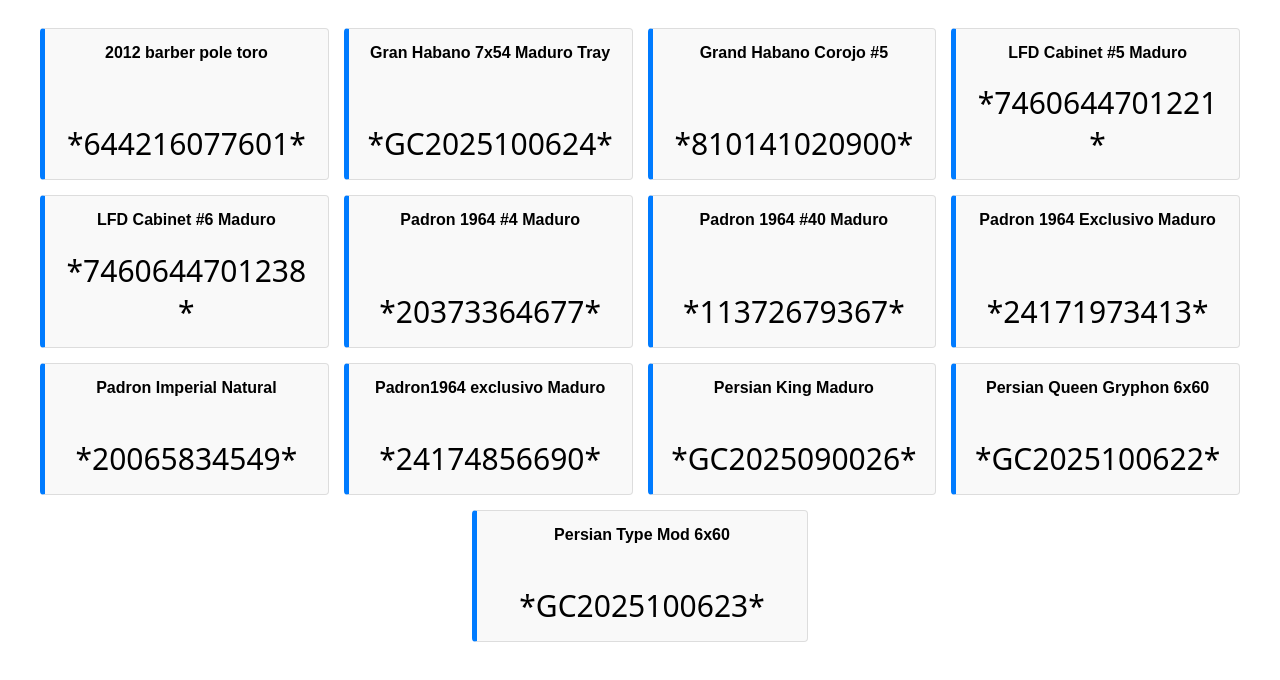
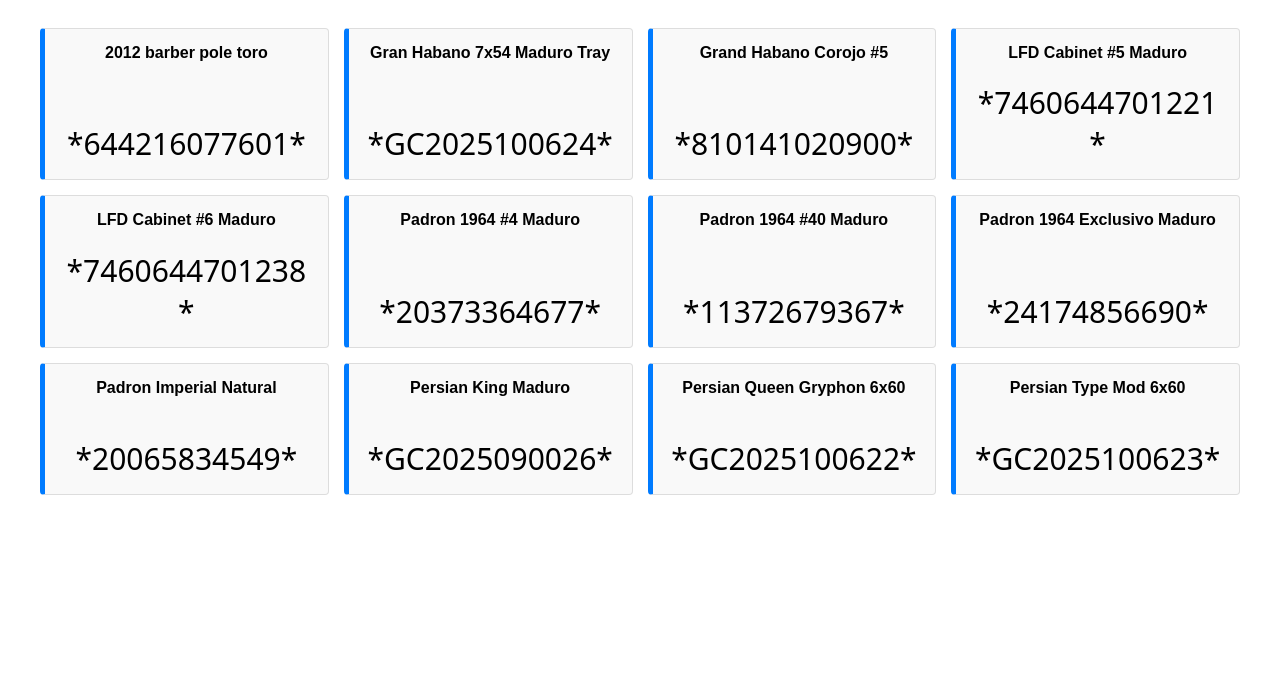
Before and after one commit to gotcigars404/gotcigars404.github.io, a plain HTML site: page index.html in a window 1280 px wide. Drawn offline with Linux system fonts and the light colour scheme; a web font is replaced by a local one.

Commit message:
Fixed Padron 1964 Exclusivo Maduro

```diff
--- a/index.html
+++ b/index.html
@@ -115,9 +115,8 @@
             { name: "LFD Cabinet #6 Maduro", barcode: "7460644701238" },
             { name: "Padron 1964 #4 Maduro", barcode: "20373364677" },
             { name: "Padron 1964 #40 Maduro", barcode: "11372679367" },
-            { name: "Padron 1964 Exclusivo Maduro", barcode: "24171973413" },
             { name: "Padron Imperial Natural", barcode: "20065834549" },
-            { name: "Padron1964 exclusivo Maduro", barcode: "24174856690" },
+            { name: "Padron 1964 Exclusivo Maduro", barcode: "24174856690" },
             { name: "Persian King Maduro", barcode: "GC2025090026" },
             { name: "Persian Queen Gryphon 6x60", barcode: "GC2025100622" },
             { name: "Persian Type Mod 6x60", barcode: "GC2025100623" }
```
